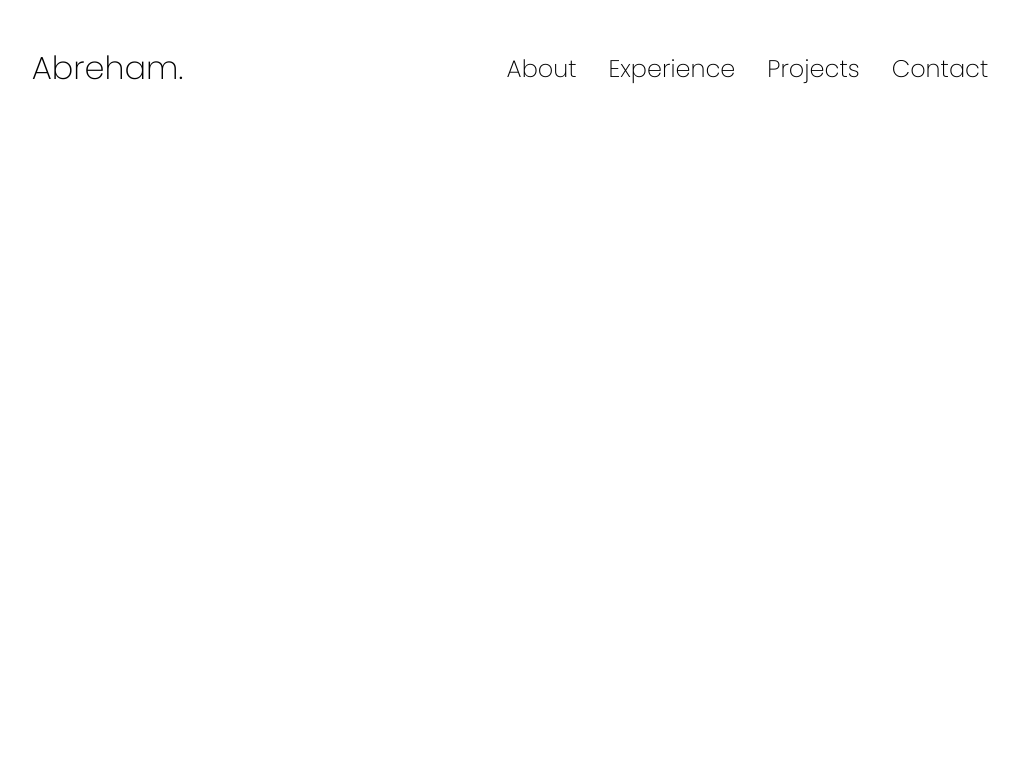
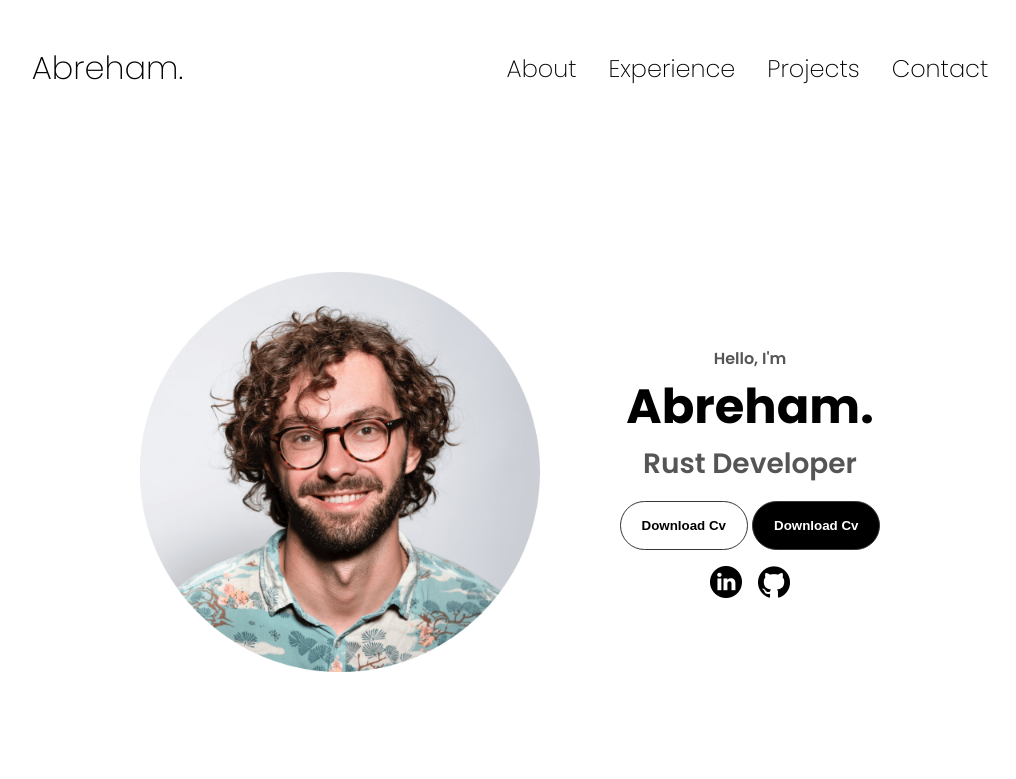
Before and after one commit to abrishk26/Portfolio-Website, a plain HTML site: page index.html in a window 1280 px wide. Shown: the whole page, without its empty margins (130-1146 px from the left). Drawn offline with Linux system fonts and the light colour scheme.

Commit message:
Add the profile section

```diff
--- a/index.html
+++ b/index.html
@@ -35,6 +35,44 @@
         </div>
     </nav>
 
+    <section id="profile">
+        <div class="section-pic-container">
+            <img src="./assets/profile-pic.png" alt="Abreham Kassa Profile Picture">
+        </div>
+
+        <div class="section-text">
+            <p class="section-text-1">
+                Hello, I'm
+            </p>
+            <h1 class="title">Abreham.</h1>
+            <p class="section-text-2">
+                Rust Developer
+            </p>
+            <div class="btn-container">
+                <button class="btn btn-color-2" onclick="window.open('./assets/resume-example.pdf')">
+                    Download Cv
+                </button>
+                <button class="btn btn-color-1" onclick="location.href='./#contact'">
+                    Download Cv
+                </button>
+                <div id="socials-container">
+                    <img
+                        src="./assets/linkedin.png"
+                        alt="My LinkedIn Profile"
+                        class="icon"
+                        onclick="location.href='https://google.com'"
+                    />
+                    <img
+                        src="./assets/github.png"
+                        alt="My github Profile"
+                        class="icon"
+                        onclick="location.href='https://github.com/abrishk26'"
+                    />
+                </div>
+            </div>
+        </div>
+    </section>
+
     <script src="./script.js"></script>
 </body>
 </html>
--- a/style.css
+++ b/style.css
@@ -120,3 +120,118 @@ a:hover {
 .menu-links.open {
     max-height: 300px;
 }
+
+/* SECTIONS */
+
+section {
+    padding-top: 4vh;
+    height: 96vh;
+    margin: 0 10rem;
+    min-height: fit-content;
+}
+
+.section-container {
+    display: flex;
+}
+
+/* PROFILE SECTION */
+
+#profile {
+    display: flex;
+    gap: 5rem;
+    justify-content: center;
+    height: 80vh;
+}
+
+.section-pic-container {
+    display: flex;
+    height: 400px;
+    width: 400px;
+    margin: auto 0;
+}
+
+.section-text {
+    align-self: center;
+    text-align: center;
+}
+
+.section-text p {
+    font-weight: 600;
+}
+
+.section-text-1 {
+    text-align: center;
+}
+
+.section-text-2 {
+    text-align: center;
+    font-size: 1.75rem;
+    margin-bottom: 1rem;
+}
+
+.title {
+    font-size: 3rem;
+    text-align: center;
+}
+
+#socials-container {
+    display: flex;
+    justify-content: center;
+    margin-top: 1rem;
+    gap: 1rem;
+}
+
+/* ICONS */
+
+.icon {
+    cursor: pointer;
+    height: 2rem;
+}
+
+/* BUTTONS */
+
+.button-container {
+    display: flex;
+    justify-content: center;
+    gap: 1rem;
+}
+
+.btn {
+    font-weight: 600;
+    transition: all 300ms ease;
+    padding: 1rem;
+    width: 8rem;
+    border-radius: 2rem;
+}
+
+.btn-color-1,
+.btn-color-2 {
+    border: rgb(53,53,53) 0.1rem solid;
+}
+
+.btn-color-1:hover,
+.btn-color-2:hover {
+    cursor: pointer;
+}
+
+.btn-color-1,
+.btn-color-2:hover {
+    background: rgb(53, 53, 53);
+    color: white;
+}
+
+.btn-color-1 {
+    background: rgb(0, 0, 0);
+}
+
+.btn-color-2 {
+    background: none;
+}
+
+.btn-color-2:hover {
+    border: rgb(55, 55, 55) solid 0.1rem;
+}
+
+.btn-container {
+    gap: 1rem;
+}
```
